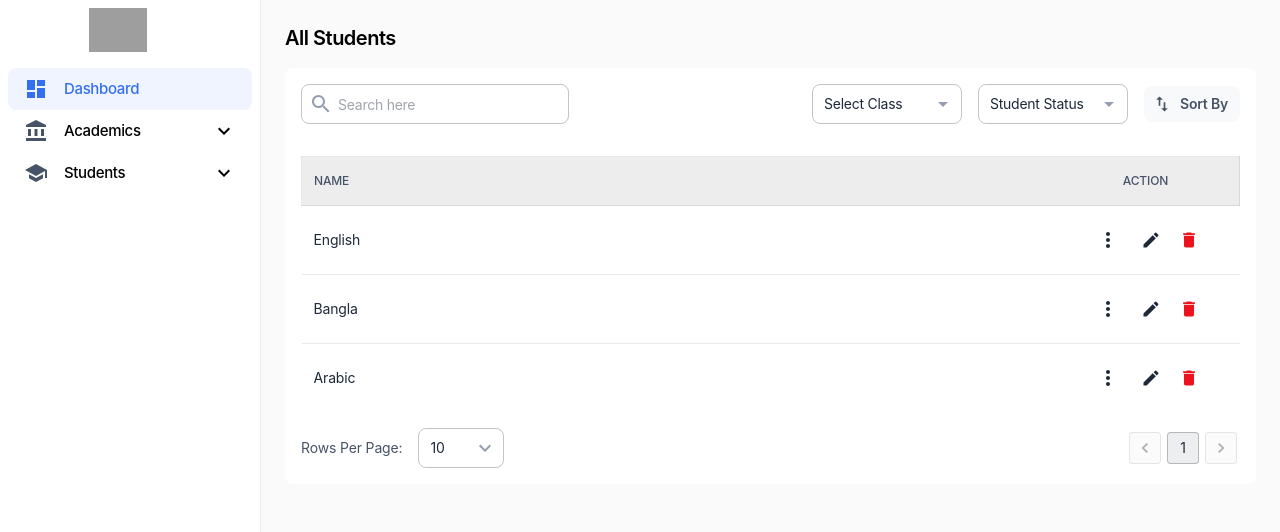
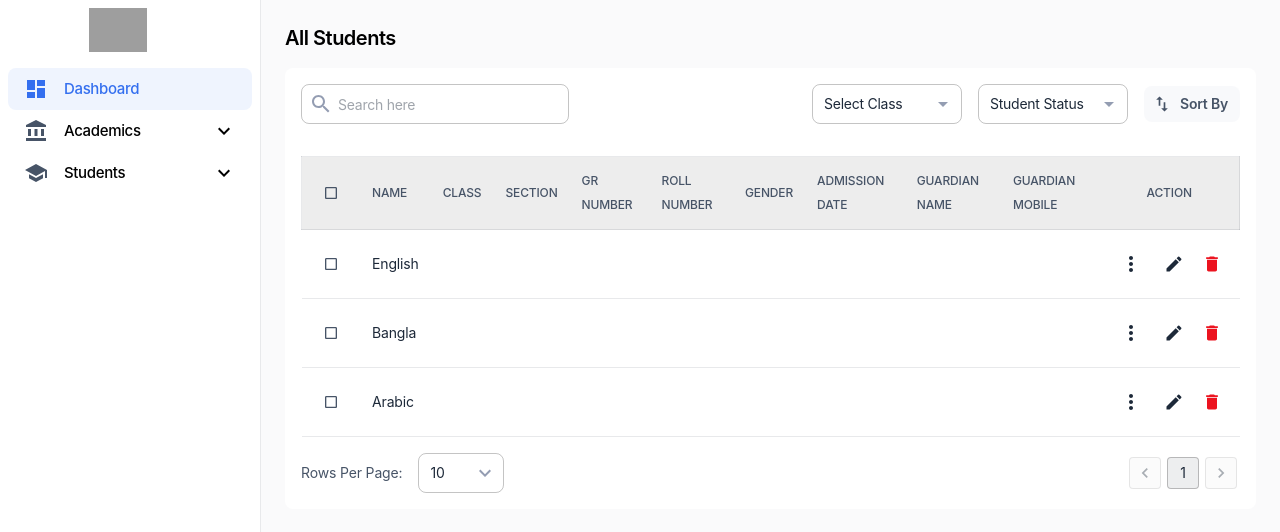
Before and after one commit to riff3r/education-management-system, a React (Vite) app: page /students in a window 1280 px wide. Shown: the top 532 px of the page. Built offline with nearby package versions, Linux system fonts and the light colour scheme; grey boxes are pictures that could not be loaded.

Commit message:
all student init

```diff
--- a/src/components/Sidebar.tsx
+++ b/src/components/Sidebar.tsx
@@ -61,7 +61,10 @@ const navItems = [
         label: 'Students',
         icon: <SchoolIcon />,
         parentId: null,
-        children: [{ id: 9, label: 'Student Admission ', to: '/student/Admission' }],
+        children: [
+            { id: 9, label: 'Student List', to: '/students' },
+            { id: 10, label: 'Student Admission ', to: '/student/Admission' },
+        ],
     },
 ];
 
--- a/src/components/students/allStudents/EachStudentItem.tsx
+++ b/src/components/students/allStudents/EachStudentItem.tsx
@@ -1,4 +1,4 @@
-import { IconButton, Stack, TableCell, TableRow } from '@mui/material';
+import { Checkbox, IconButton, Stack, TableCell, TableRow } from '@mui/material';
 import DeleteIcon from '@mui/icons-material/Delete';
 import EditIcon from '@mui/icons-material/Edit';
 import { useState } from 'react';
@@ -30,9 +30,36 @@ const EachStudentItem = ({ item }) => {
 
     return (
         <>
-            <TableRow sx={{ '&:last-child td, &:last-child th': { border: 0 } }}>
+            <TableRow>
+                <TableCell component='td' scope='row'>
+                    <Checkbox color='primary' size='small' />
+                </TableCell>
                 <TableCell component='td' scope='row'>
                     {item.name}
+                </TableCell>
+                <TableCell component='td' scope='row'>
+                    {item.class}
+                </TableCell>
+                <TableCell component='td' scope='row'>
+                    {item.Section}
+                </TableCell>
+                <TableCell component='td' scope='row'>
+                    {item.grNumber}
+                </TableCell>
+                <TableCell component='td' scope='row'>
+                    {item.rollNumber}
+                </TableCell>
+                <TableCell component='td' scope='row'>
+                    {item.gender}
+                </TableCell>
+                <TableCell component='td' scope='row'>
+                    {item.admissionDate}
+                </TableCell>
+                <TableCell component='td' scope='row'>
+                    {item.guardianName}
+                </TableCell>
+                <TableCell component='td' scope='row'>
+                    {item.guardianMobile}
                 </TableCell>
                 <TableCell align='center'>
                     <Stack direction={'row'} alignItems={'center'} justifyContent={'center'} spacing={1}>
--- a/src/components/students/allStudents/StudentsTable.tsx
+++ b/src/components/students/allStudents/StudentsTable.tsx
@@ -1,4 +1,4 @@
-import { Table, TableBody, TableCell, TableContainer, TableHead, TableRow } from '@mui/material';
+import { Checkbox, Table, TableBody, TableCell, TableContainer, TableHead, TableRow } from '@mui/material';
 import BasicPagination from '../../common/BasicPagination';
 import { MediumList } from '../../../helper/constant/coreConstant';
 import EachStudentItem from './EachStudentItem';
@@ -7,13 +7,22 @@ const StudentsTable = () => {
     return (
         <>
             <TableContainer>
-                <Table variant={"bordered"} sx={{ minWidth: 650 }}>
+                <Table variant={'bordered'} sx={{ minWidth: 650 }}>
                     <TableHead>
                         <TableRow>
+                            <TableCell>
+                                <Checkbox color='primary' size='small' />
+                            </TableCell>
                             <TableCell>Name</TableCell>
-                            <TableCell align='center' width={'20%'}>
-                                Action
-                            </TableCell>
+                            <TableCell>Class</TableCell>
+                            <TableCell>Section</TableCell>
+                            <TableCell>GR Number</TableCell>
+                            <TableCell>Roll Number</TableCell>
+                            <TableCell>Gender</TableCell>
+                            <TableCell>Admission Date</TableCell>
+                            <TableCell>Guardian Name</TableCell>
+                            <TableCell>Guardian Mobile</TableCell>
+                            <TableCell align='center'>Action</TableCell>
                         </TableRow>
                     </TableHead>
 
--- a/src/helper/constant/themeConstant.ts
+++ b/src/helper/constant/themeConstant.ts
@@ -1755,7 +1755,6 @@ export const ElementProps: Components = {
     //         },
     //     },
     // },
-
 };
 
 export const myBreakpoints = {
--- a/src/helper/theme.d.ts
+++ b/src/helper/theme.d.ts
@@ -79,6 +79,13 @@ declare module '@mui/material/IconButton' {
     interface IconButtonProps {
         variant?: 'rounded' | 'outlined' | 'roundedBorder'; // Add custom variants here
         color?: 'primary' | 'secondary' | 'error' | 'warning' | 'info' | 'success' | 'inherit' | 'inheritWhite';
+    }
+
+    interface IconButtonPropsVariantOverrides {
+        rounded: true;
+        outlined: true;
+        roundedBorder: true;
+        outlined: true;
     }
 }
 
```
